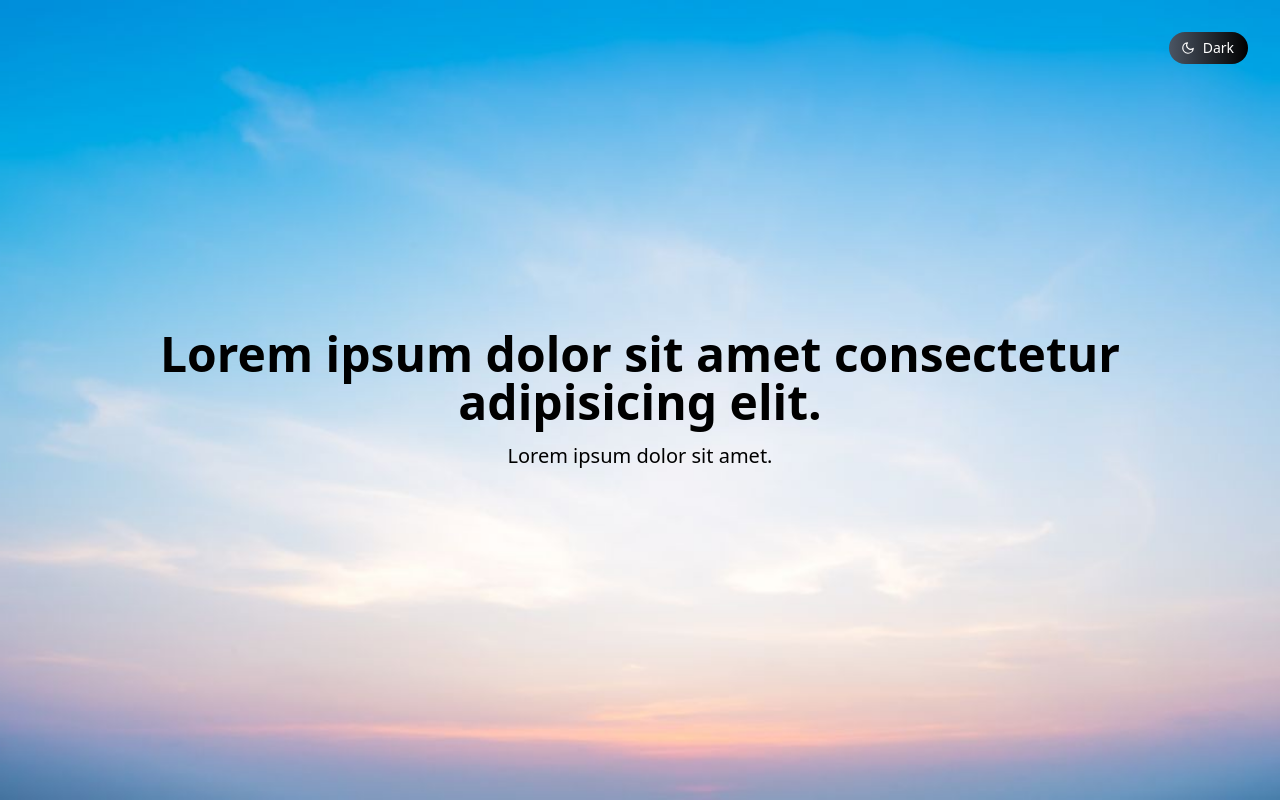
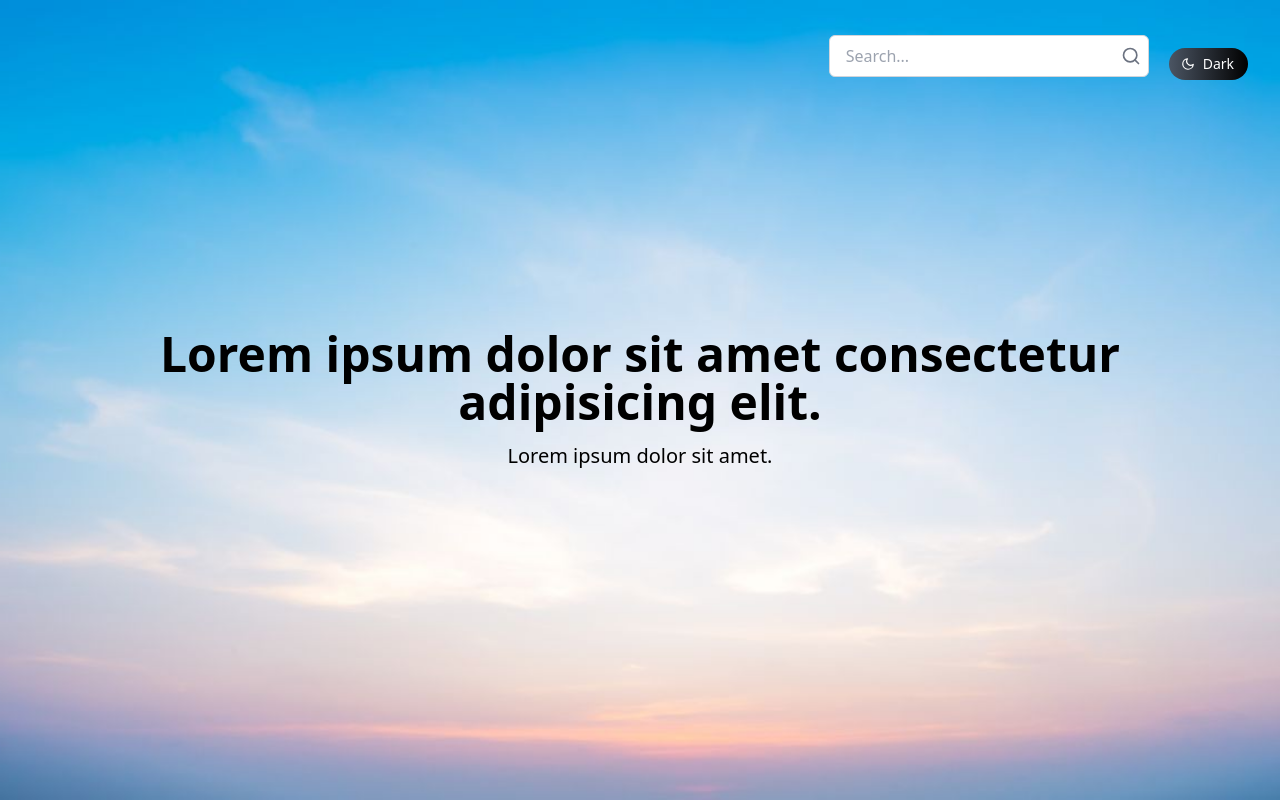
Before and after one commit to mohd-ajlal/Github-Clone, a React (Vite) app in the folder client/: page / in a window 1280 px wide. Built offline with nearby package versions, Linux system fonts and the light colour scheme.

Commit message:
search bar

```diff
--- a/client/package.json
+++ b/client/package.json
@@ -10,6 +10,7 @@
     "preview": "vite preview"
   },
   "dependencies": {
+    "@mui/material": "^6.3.1",
     "framer-motion": "^11.17.0",
     "react": "^18.3.1",
     "react-dom": "^18.3.1",
--- a/client/src/App.jsx
+++ b/client/src/App.jsx
@@ -1,5 +1,6 @@
 import { useEffect, useState } from "react";
 import SliderToggle from "./components/SliderToggle";
+import SearchBar from "./components/SearchBar";
 
 function App() {
   const [selected, setSelected] = useState("light");
@@ -8,9 +9,16 @@ function App() {
     document.body.className = selected;
   }, [selected]);
 
+  const handleSearch = (query) => {
+    console.log('Searching for:', query);
+  };
+
   return (
     <div className="h-screen grid place-items-center px-4">
-      <div className="fixed top-4 right-4 sm:top-6 sm:right-6 lg:top-8 lg:right-8">
+      <div className="fixed top-4 right-4 sm:top-6 sm:right-6 lg:top-8 lg:right-8 space-y-4 inline-flex gap-5">
+
+        <SearchBar onSearch={handleSearch} />
+
         <SliderToggle selected={selected} setSelected={setSelected} />
       </div>
 
--- /dev/null
+++ b/client/src/components/SearchBar.jsx
@@ -0,0 +1,57 @@
+import { useState } from 'react';
+import { FiSearch } from 'react-icons/fi';
+import PropTypes from 'prop-types';
+
+const SearchBar = ({ onSearch }) => {
+  const [query, setQuery] = useState('');
+
+  const handleChange = (e) => {
+    setQuery(e.target.value);
+  };
+
+  const handleSubmit = (e) => {
+    e.preventDefault();
+    if (query.trim()) {
+      onSearch(query);
+      setQuery('');
+    }
+  };
+
+  return (
+    <form onSubmit={handleSubmit} style={styles.form} className="relative">
+      <input
+        type="text"
+        value={query}
+        onChange={handleChange}
+        placeholder="Search..."
+        style={styles.input}
+        className="w-64 sm:w-72 lg:w-80 py-2 pl-4 pr-10 rounded-md border border-gray-300 dark:border-gray-600 bg-white dark:bg-gray-800 text-black dark:text-white focus:outline-none focus:ring-2 focus:ring-blue-500"
+      />
+      <button
+        type="submit"
+        style={styles.button}
+        className="absolute right-2 top-1/2 transform -translate-y-1/2 text-gray-500 hover:text-blue-500 dark:text-gray-400 dark:hover:text-blue-400"
+      >
+        <FiSearch size={20} />
+      </button>
+    </form>
+  );
+};
+
+const styles = {
+  form: {
+    display: 'flex',
+    alignItems: 'center',
+  },
+  button: {
+    background: 'none',
+    border: 'none',
+    cursor: 'pointer',
+  },
+};
+
+SearchBar.propTypes = {
+  onSearch: PropTypes.func.isRequired,
+};
+
+export default SearchBar;
```
Also changed, not shown: 1 other file (tests, documents, lock files or other folders).
